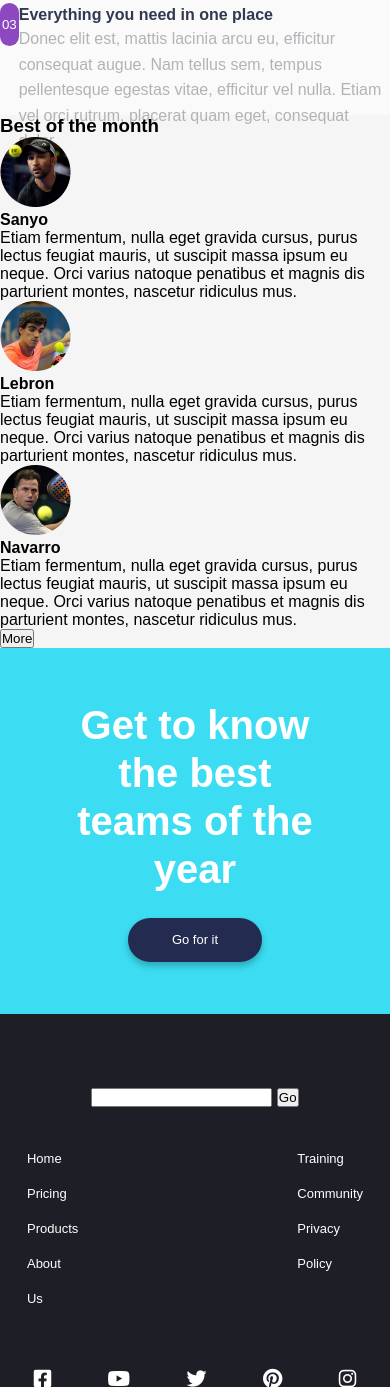
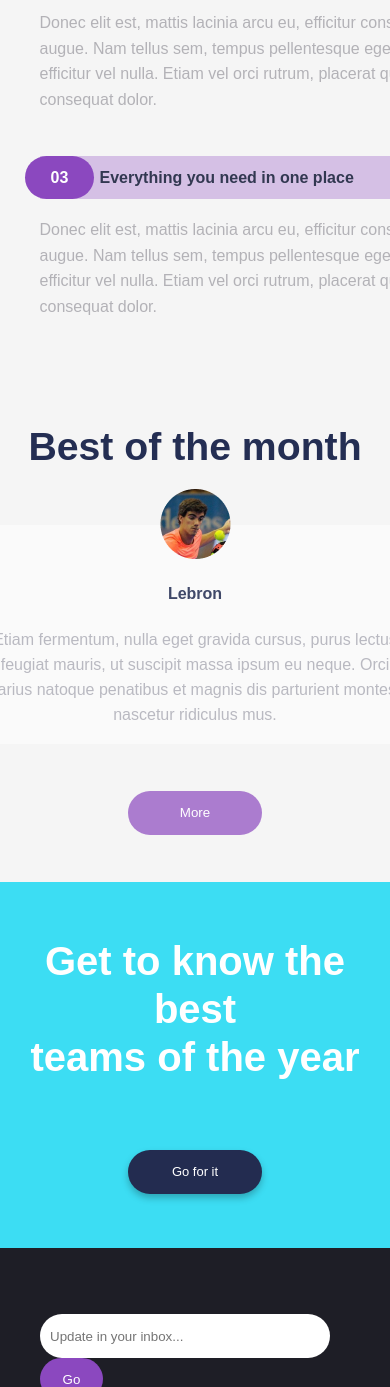
Before and after one commit to Waldanag/FinalTest_FE1, a plain HTML site: page index.html in a window 390 px wide. Shown: the part 1673-3060 px from the top of the page. Drawn offline with Linux system fonts and the light colour scheme.

Commit message:
test completed

```diff
--- a/css/styles.css
+++ b/css/styles.css
@@ -39,6 +39,7 @@ header {
 
 .header-nav li a:hover {
     text-decoration: underline;
+    background-color: rgba(60, 221, 243, 0.5);
 }
 
 header button {
@@ -166,11 +167,29 @@ header button:hover {
     justify-content: space-evenly;
 }
 
+.section-pros-cards .card-content {
+    width: 437px;
+}
+
+.section-pros-cards button {
+    color: #fff;
+    background-color: #8B48BF;
+    border: none;
+    border-radius: 30px;
+    font-size: 16px;
+    font-weight: 700;
+    line-height: 23px;
+    height: 43px;
+    width: 69px;
+}
+
 .section-pros-cards h4 {
     color: #323851;
     font-size: 16px;
     font-weight: 700;
     line-height: 23.38px;
+    margin-top: 9px;
+    margin-bottom: 18px;
 }
 
 .section-pros-cards p {
@@ -180,20 +199,83 @@ header button:hover {
     line-height: 25.52px;
 }
 
-.section-pros-cards button {
-    height: 43px;
-    width: 69px;
-    background-color: #8B48BF;
-    border: none;
-    border-radius: 30px;
-    color: #fff;
+/*--Final Section with Best Players--*/
+
+.section-best {
+    display: flex;
+    flex-direction: column;
+    justify-content: space-evenly;
+    align-items: center;
+    height: 792px;
 }
 
+.section-best h3 {
+    color: #242E53;
+    font-size: 39.21px;
+    font-weight: 700;
+    line-height: 61.41px;
+}
 
+.cards-best {
+    display: flex;
+}
 
-/*--Final Section with Best Players--*/
+.sanyo-card,
+.lebron-card,
+.navarro-card {
+    background-color: #FAFAFA;
+    height: 219px;
+    position: relative;
+    width: 445px;
+    display: flex;
+    flex-direction: column;
+    justify-content: flex-end;
+    align-items: center;
+    padding: 17px;
+}
 
+.sanyo-card img,
+.lebron-card img,
+.navarro-card img {
+    position: absolute;
+    top: -36px;
+}
 
+.sanyo-card h4,
+.lebron-card h4,
+.navarro-card h4 {
+    color: #3F4868;
+    font-size: 16px;
+    font-weight: 700;
+    line-height: 25px;
+    margin-bottom: 21px;
+}
+
+.sanyo-card,
+.lebron-card,
+.navarro-card p {
+    color: #B9B9C1;
+    font-size: 16px;
+    font-weight: 500px;
+    line-height: 25px;
+    text-align: center;
+}
+
+.section-best button {
+    background-color: #8B48BFB2;
+    border: none;
+    border-radius: 50px;
+    cursor: pointer;
+    color: #fff;
+    height: 44px;
+    padding: 10px;
+    width: 134px;
+}
+
+.section-best button:hover {
+    background-color: #3CDDF3;
+    transition: all 300ms;
+}
 
 /*** FOOTER ***/
 
@@ -289,8 +371,38 @@ footer .rrss {
     align-items: flex-end;
 }
 
+.update-contact input {
+    border: none;
+    border-radius: 50px;
+    height: 44px;
+    width: 201px;
+    margin-right: 10px;
+    padding: 10px;
+}
+
+.update-contact input:focus {
+    border-color: #8B48BF;
+}
+
+.update-contact button {
+    background-color: #8B48BF;
+    border: none;
+    border-radius: 50px;
+    color: #fff;
+    cursor: pointer;
+    height: 42px;
+    width: 63px;
+}
+
+.update-contact button:hover {
+    background-color: #3CDDF3;
+    transition: all 300ms;
+}
+
 .update-contact p {
     color: #8C8C94;
+    font-size: 12.5px;
+    line-height: 19.26px;
     margin-top: 84px;
 }
 
@@ -299,7 +411,7 @@ footer .rrss {
 @media(max-width: 480px) {
     /*HEADER*/
 
-    .header-nav {
+    header nav {
         display: none;
     }
 
@@ -354,14 +466,46 @@ footer .rrss {
         align-items: flex-start;
     }
 
+    .section-pros-cards {
+        background-color: #F5F5F5;
+        height: 682px;
+        gap: 40px;
+        padding: 50px 0 50px 70px;
+        width: 446px;
+        position: relative;
+    }
+
+    .section-pros-cards h4 {
+        align-items: center;
+        background-color: #8B48BF4D;
+        height: 43px;
+        margin-top: 0;
+        padding: 10px 0 0 60px;
+
+    }
+
+    .section-pros-cards button {
+        position: absolute;
+        left: 25px;
+    }
+
     /*--Final Section with Best Players--*/
+
+    .sanyo-card,
+    .navarro-card {
+        display: none;
+    }
+
+    .section-best {
+        height: 513px;
+    }
 
     /*FOOTER*/
 
     .footer-top {
         background-color: #3CDDF3;
         height: 366px;
-        padding: 40px 50px;
+        padding: 20px 0px;
         flex-direction: column;
         justify-content: space-around;
         align-items: center;
@@ -388,6 +532,10 @@ footer .rrss {
         position: relative;
     }
 
+    .footer-navs {
+        gap: 170px;
+    }
+
     footer .rrss {
         flex-direction: column-reverse;
         justify-content: space-around;
@@ -400,6 +548,11 @@ footer .rrss {
         letter-spacing: 26px;
     }
 
+    .update-contact input {
+        margin-right: 6px;
+        width: 290px;
+    }
+
     .update-contact p {
         color: #8C8C94;
         font-size: 12.5px;
@@ -408,7 +561,6 @@ footer .rrss {
         position: absolute;
         bottom: 40px;
         left: 134px;
-
     }
 
-    }
+}
--- a/index.html
+++ b/index.html
@@ -53,7 +53,7 @@
             <div class="section-pros-cards">
                 <div class="card">
                     <button>01</button>
-                    <div>
+                    <div class="card-content">
                         <h4>Track company-wide progress</h4>
                         <p>Donec elit est, mattis lacinia arcu eu, efficitur consequat augue. Nam tellus sem, tempus
                             pellentesque egestas vitae, efficitur vel nulla. Etiam vel orci rutrum, placerat quam
@@ -62,7 +62,7 @@
                 </div>
                 <div class="card">
                     <button>02</button>
-                    <div>
+                    <div class="card-content">
                         <h4>Advance built-in reports</h4>
                         <p>Donec elit est, mattis lacinia arcu eu, efficitur consequat augue. Nam tellus sem, tempus
                             pellentesque egestas vitae, efficitur vel nulla. Etiam vel orci rutrum, placerat quam
@@ -71,7 +71,7 @@
                 </div>
                 <div class="card">
                     <button>03</button>
-                    <div>
+                    <div class="card-content">
                         <h4>Everything you need in one place</h4>
                         <p>Donec elit est, mattis lacinia arcu eu, efficitur consequat augue. Nam tellus sem, tempus
                             pellentesque egestas vitae, efficitur vel nulla. Etiam vel orci rutrum, placerat quam
@@ -84,41 +84,39 @@
         <!--Final Section with Best Players-->
         <section class="section-best">
             <h3>Best of the month</h3>
-            <ul>
-                <li>
+            <div class="cards-best">
+                <article class="sanyo-card">
                     <img src="img/avatar-sanyo.png" alt="sanyo-avatar">
                     <h4>Sanyo</h4>
                     <p>Etiam fermentum, nulla eget gravida cursus, purus lectus feugiat mauris, ut suscipit massa ipsum
                         eu neque. Orci varius natoque penatibus et magnis dis parturient montes, nascetur ridiculus mus.
                     </p>
-                </li>
-                <li>
+                </article>
+                <article class="lebron-card">
                     <img src="img/avatar.lebron.png" alt="lebron-avatar">
                     <h4>Lebron</h4>
                     <p>Etiam fermentum, nulla eget gravida cursus, purus lectus feugiat mauris, ut suscipit massa ipsum
                         eu neque. Orci varius natoque penatibus et magnis dis parturient montes, nascetur ridiculus mus.
                     </p>
-                </li>
-                <li>
+                </article>
+                <article class="navarro-card">
                     <img src="img/avatar-navarro.png" alt="navarro-avatar">
                     <h4>Navarro</h4>
                     <p>Etiam fermentum, nulla eget gravida cursus, purus lectus feugiat mauris, ut suscipit massa ipsum
                         eu neque. Orci varius natoque penatibus et magnis dis parturient montes, nascetur ridiculus mus.
                     </p>
-                </li>
-            </ul>
+                </article>
+            </div>
             <button>More</button>
         </section>
     </main>
 
     <footer>
-
         <div class="footer-top">
             <h2>Get to know the best <br>
                 teams of the year</h2>
             <button>Go for it</button>
         </div>
-
         <div class="footer-bottom">
             <div class="rrss">
                 <a href="#"><img src="img/logo-sportit-footer.png" alt="logoSportit" class="logo"></a>
@@ -149,16 +147,14 @@
             </div>
             <div class="update-contact">
                 <div>
-                    <form action="#"></form>
-                    <input type="text">
+                    <form action="/" method="get"></form>
+                    <input type="email" name="email" placeholder="Update in your inbox...">
                     <button>Go</button>
                 </div>
                 <div>
                     <p>Copyright 2020. All Rights Reserved</p>
                 </div>
             </div>
-
-
         </div>
     </footer>
 
```
